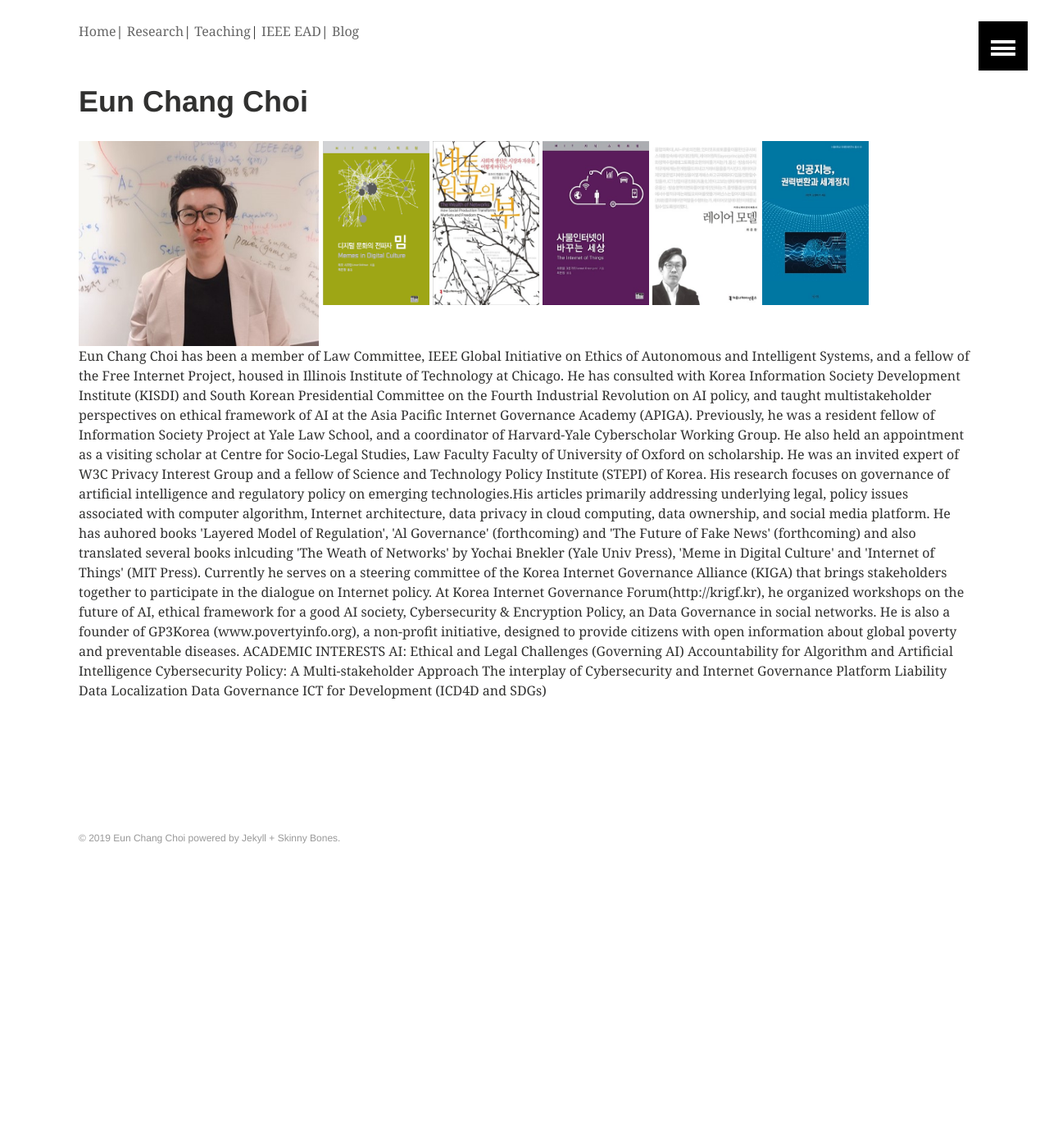
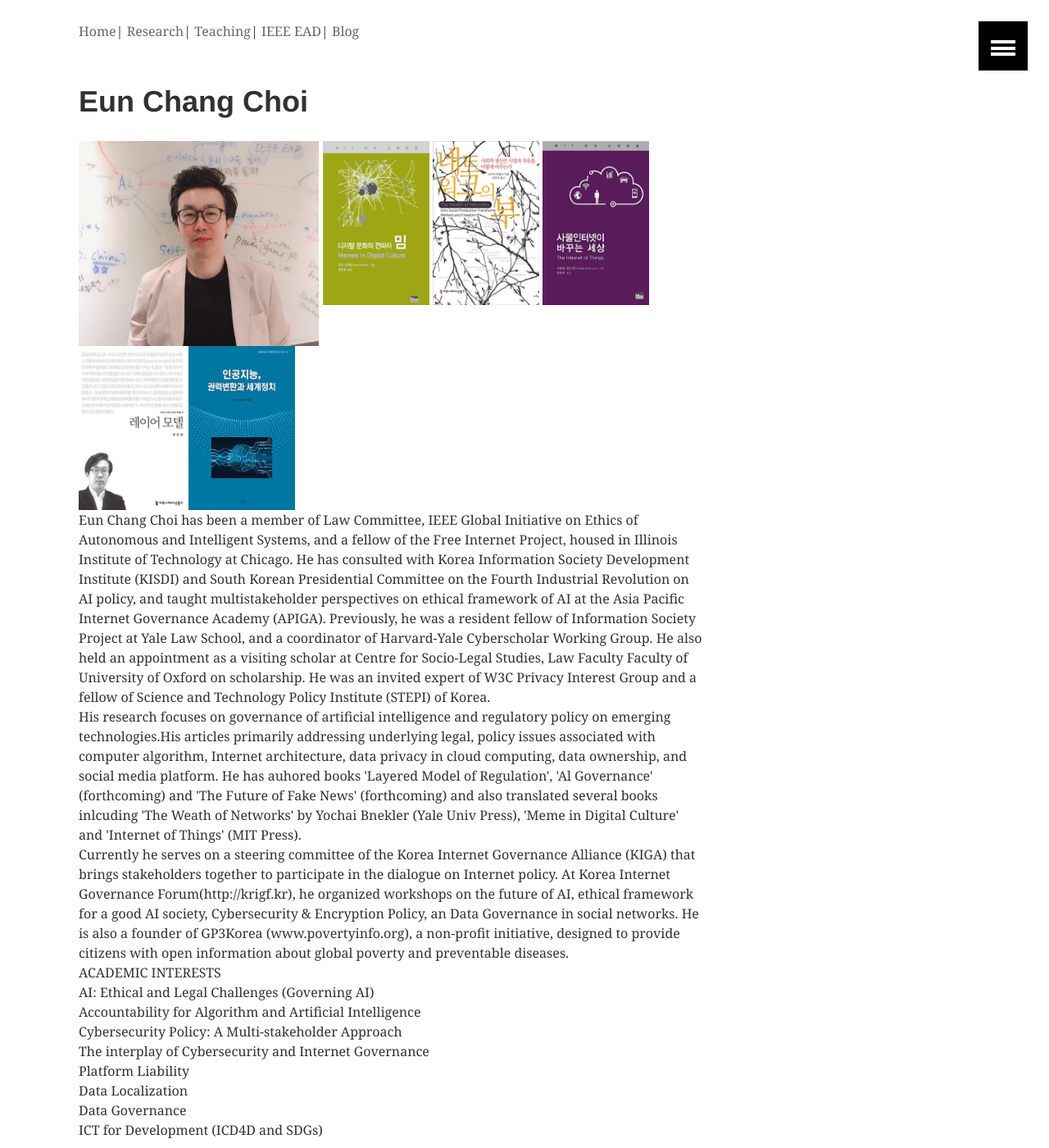
Before and after one commit to eunchangchoi/eunchangchoi.github.io, a Jekyll site: the page built from index.md, in a window 1280 px wide and 1400 px high. Shown: the whole window at 82% size. Built offline with Jekyll 4.4.1, drawn with Linux system fonts in a browser that asks for light colours; some of the changed lines change nothing that is shown.

Commit message:
Update index.md

```diff
--- a/index.md
+++ b/index.md
@@ -9,7 +9,7 @@ title: "Eun Chang Choi"
 	{% include post-grid.html %}
 {% endfor %}
 </div><!-- /.tiles -->
-<div style="width:100%">
+<div style="width:70%">
 <div>
  <img style="height:250px" src="images/profile.jpg">
  <a href="https://mitpress.mit.edu/books/memes-digital-culture"><img style="vertical-align:top;height:200px;width:130px;" src="images/book1.png"></a>
@@ -17,24 +17,26 @@ title: "Eun Chang Choi"
  <a href="www.kyobobook.co.kr/product/detailViewKor.laf?ejkGb=KOR&mallGb=KOR&barcode=9788946062726&orderClick=LAH&Kc="><img style="vertical-align:top;height:200px;width:130px;" src="images/book3.jpg"></a>
  <a href="http://www.kyobobook.co.kr/product/detailViewKor.laf?barcode=9791130437002&orderClick=357"><img style="vertical-align:top;height:200px;width:130px;" src="images/book4.jpg"></a>
  <a href="http://www.kyobobook.co.kr/product/detailViewKor.laf?ejkGb=KOR&mallGb=KOR&barcode=9788964361436&orderClick=LAH&Kc="><img style="vertical-align:top;height:200px;width:130px;" src="images/book5.jpg"></a>
-</div>
-
-
+<div>
+<div>
+<div>
+<div>
 
 Eun Chang Choi has been a member of Law Committee, IEEE Global Initiative on Ethics of Autonomous and Intelligent Systems, and a fellow of the Free Internet Project, housed in Illinois Institute of Technology at Chicago. He has consulted with Korea Information Society Development Institute (KISDI) and South Korean Presidential Committee on the Fourth Industrial Revolution on AI policy, and taught multistakeholder perspectives on ethical framework of AI at the Asia Pacific Internet Governance Academy (APIGA). Previously, he was a resident fellow of Information Society Project at Yale Law School, and a coordinator of Harvard-Yale Cyberscholar Working Group. He also held an appointment as a visiting scholar at Centre for Socio-Legal Studies, Law Faculty Faculty of University of Oxford on scholarship. He was an invited expert of W3C Privacy Interest Group and a fellow of Science and Technology Policy Institute (STEPI) of Korea.
-
+</div>
 His research focuses on governance of artificial intelligence and regulatory policy on emerging technologies.His articles primarily addressing underlying legal, policy issues associated with computer algorithm, Internet architecture, data privacy in cloud computing, data ownership, and social media platform. He has auhored books 'Layered Model of Regulation', 'Al Governance' (forthcoming) and 'The Future of Fake News'  (forthcoming)  and also translated several books inlcuding 'The Weath of Networks' by Yochai Bnekler (Yale Univ Press), 'Meme in Digital Culture' and 'Internet of Things' (MIT Press).
-
+</div>
 Currently he serves on a steering committee of the Korea Internet Governance Alliance (KIGA) that brings stakeholders together to participate in the dialogue on Internet policy. At Korea Internet Governance Forum(http://krigf.kr), he organized workshops on the future of AI, ethical framework for a good AI society, Cybersecurity & Encryption Policy, an Data Governance in social networks. He is also a founder of GP3Korea (www.povertyinfo.org), a non-profit initiative, designed to provide citizens with open information about global poverty and preventable diseases.
-
-ACADEMIC INTERESTS
-  AI: Ethical and Legal Challenges (Governing AI)
-  Accountability for Algorithm and Artificial Intelligence
-  Cybersecurity Policy: A Multi-stakeholder Approach
-  The interplay of Cybersecurity and Internet Governance
-  Platform Liability
-  Data Localization
-  Data Governance
-  ICT for Development (ICD4D and SDGs)
+</div>
+</div>
+ACADEMIC INTERESTS<div><div>
+  AI: Ethical and Legal Challenges (Governing AI)<div>
+  Accountability for Algorithm and Artificial Intelligence<div>
+  Cybersecurity Policy: A Multi-stakeholder Approach<div>
+  The interplay of Cybersecurity and Internet Governance<div>
+  Platform Liability<div>
+  Data Localization<div>
+  Data Governance<div>
+  ICT for Development (ICD4D and SDGs)<div>
 
 </div>
```
